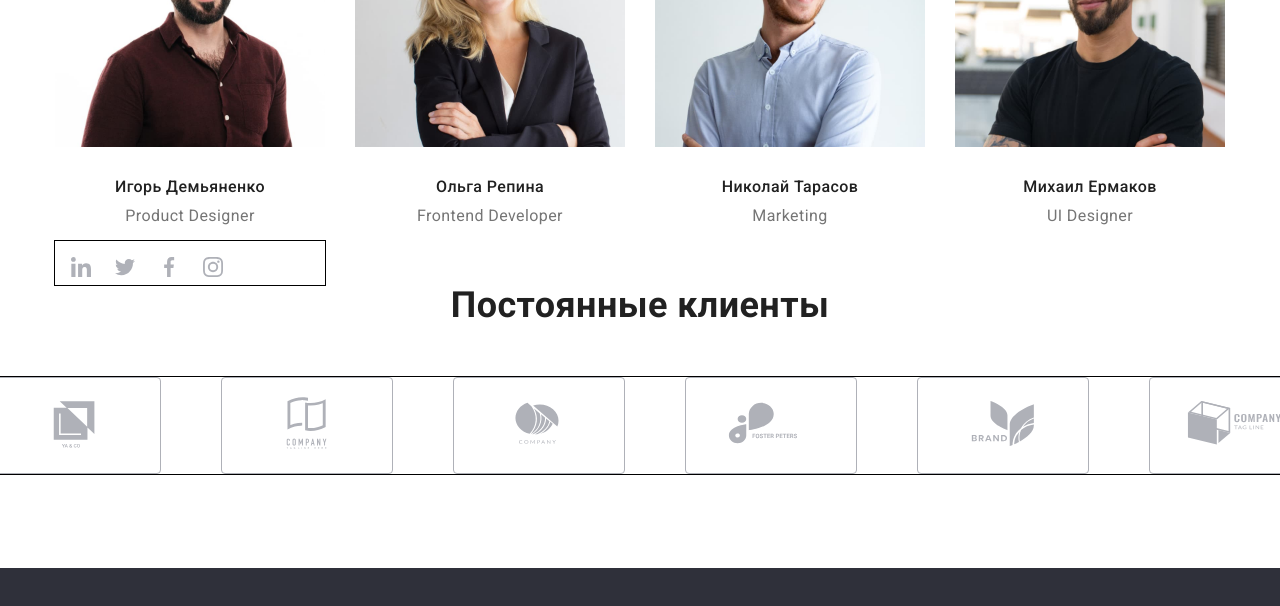
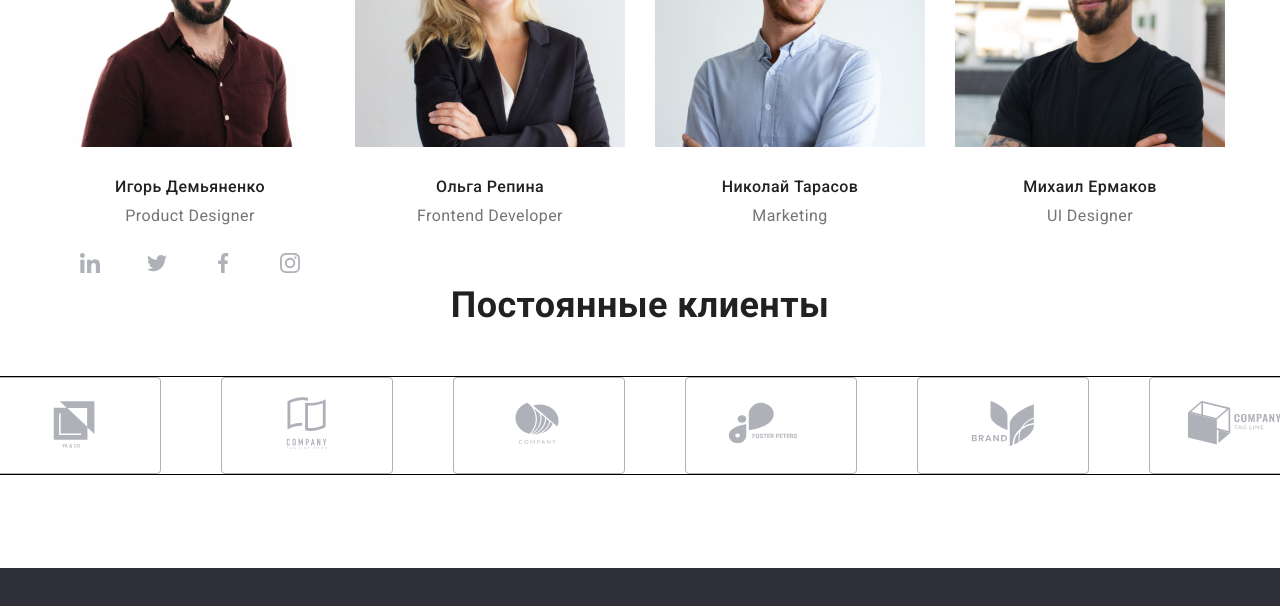
Before and after one commit to AleksandrNebesnyi/goit-markup-hw-04, a plain HTML site: page index.html in a window 1280 px wide. Shown: the part 1643-2249 px from the top of the page. Drawn offline with nearby package versions, Linux system fonts and the light colour scheme.

Commit message:
homework04bad

```diff
--- a/css/styles.css
+++ b/css/styles.css
@@ -54,29 +54,30 @@ img {
 .logo {
   margin-left: 215px;
 
-  color:var( --secondary-text-color);
+  color: var(--secondary-text-color);
   font-family: Raleway, sans-serif;
   font-size: 26px;
   line-height: 1.2;
   text-decoration: none;
-
 }
 
- .logo-part-first {
-   color:var(--accent-color);
- }
+.logo-part-first {
+  color: var(--accent-color);
+}
 
-.main-nav, .nav, .nav-link, .nav-information  {
+.main-nav,
+.nav,
+.nav-link,
+.nav-information {
   display: flex;
   align-items: center;
 }
 .main-nav {
   align-items: center;
-
 }
-.nav-link  {
+.nav-link {
   margin-left: 93px;
- }
+}
 
 .nav-link .item:not(:last-child) {
   margin-right: 50px;
@@ -96,7 +97,7 @@ img {
 }
 
 .nav-link .link.current {
-color: var(--accent-color);
+  color: var(--accent-color);
 }
 
 .nav-information .link {
@@ -113,7 +114,7 @@ color: var(--accent-color);
   text-decoration: none;
 }
 
-.nav-information  {
+.nav-information {
   margin-left: auto;
   margin-right: 215px;
 }
@@ -127,19 +128,17 @@ color: var(--accent-color);
 .nav-information .item :hover,
 .nav-information :focus {
   color: var(--accent-color);
-  fill:var(--accent-color) ;
+  fill: var(--accent-color);
 }
 .nav-information-icon {
-  display:inline-block;
-  fill:var(--primery-text-color);
+  display: inline-block;
+  fill: var(--primery-text-color);
   margin-right: 10px;
-
 }
 
 .nav-information .item {
   display: inline-flex;
   align-items: center;
-
 }
 
 /* Герой */
@@ -284,6 +283,7 @@ color: var(--accent-color);
   padding: 0px;
   width: 270px;
   background-color: cadetblue;
+  outline: 1px solid black;
 }
 
 .team-list .item:not(:last-child) {
@@ -317,21 +317,32 @@ color: var(--accent-color);
 
 .team-icon-block {
   display: flex;
-  padding: 0px;
-  margin: 0px;
-  outline: 1px solid black;
+  justify-content: space-evenly;
+  /* padding: 0px; */
+  /* margin: 0px; */
+  /* outline: 1px solid black; */
 }
 
 .team-icon {
   display: block;
-  padding:16px;
+
+  padding: 12px;
   border: none;
   width: 44px;
   height: 44px;
   color: #afb1b8;
   border-radius: 50%;
 }
+.team-icon:not(:last-child) {
+  margin-right: 10px;
+}
+/* .team-icon:nth-child(1) {
+  padding-left: 50px;
+}
 
+.team-icon:nth-child(4) {
+  padding-right: 50px;
+} */
 .icon-social-links {
   display: inline-block;
 
@@ -440,7 +451,7 @@ color: var(--accent-color);
 
 .footer-logo {
   display: block;
-  color:var( --secondary-text-color);
+  color: var(--secondary-text-color);
   font-family: Raleway, sans-serif;
   font-size: 26px;
   line-height: 1.2;
```
